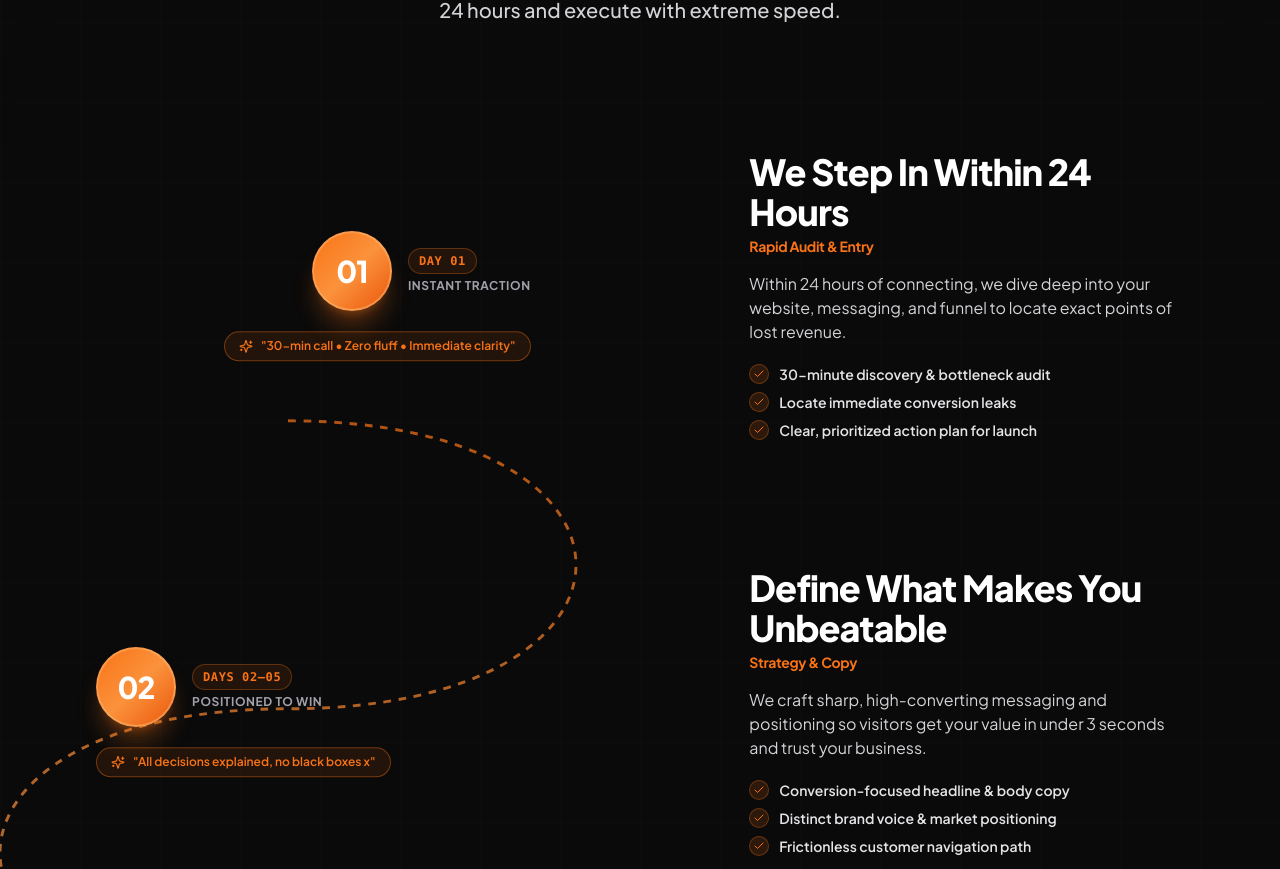
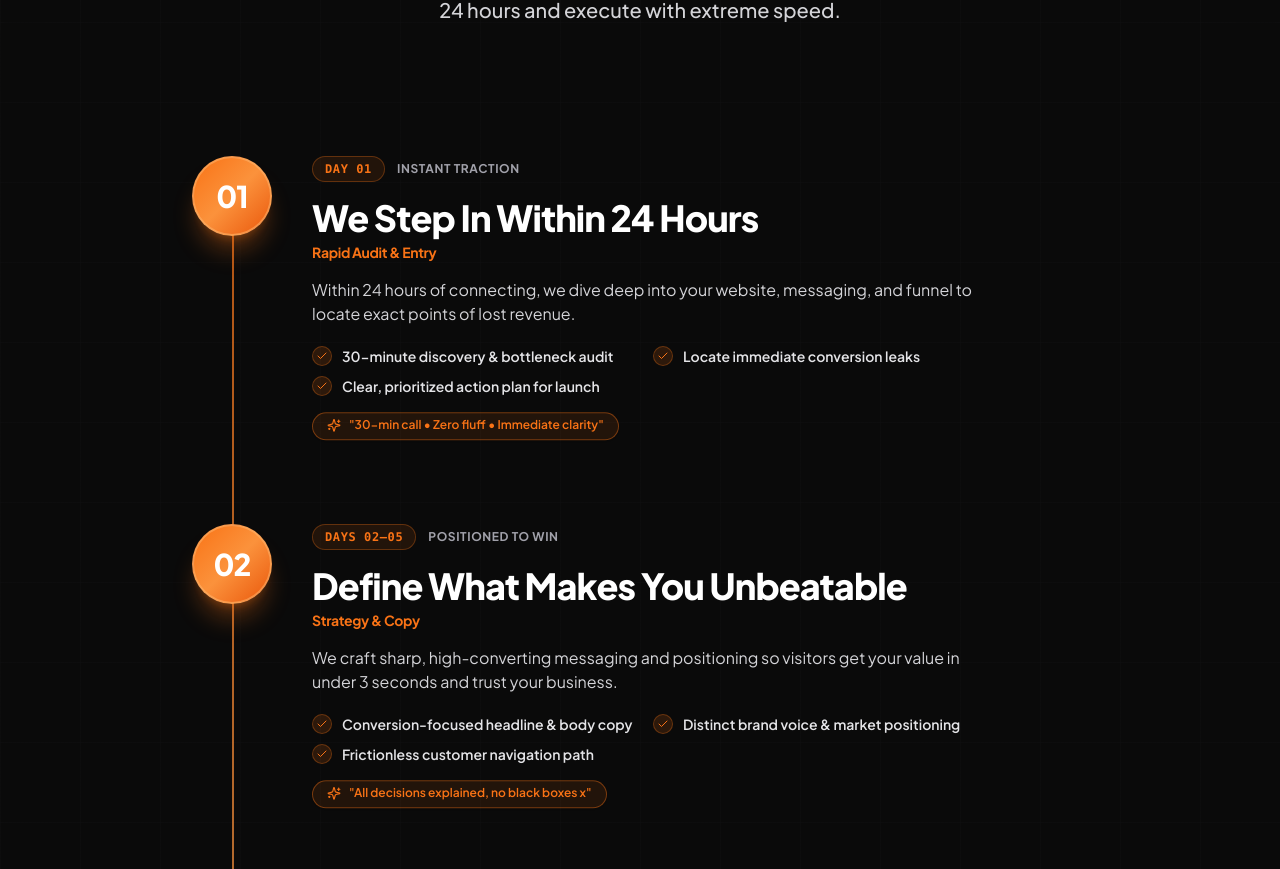
Before and after one commit to itsroosguy/roosx, a React (Vite) app: page / in a window 1280 px wide. Shown: the part 2430-3299 px from the top of the page. Built offline with nearby package versions, Linux system fonts and the light colour scheme.

Commit message:
Convert ProcessSection into a single vertical column editorial timeline

```diff
--- a/src/components/ProcessSection.tsx
+++ b/src/components/ProcessSection.tsx
@@ -163,91 +163,43 @@ export const ProcessSection: React.FC<ProcessSectionProps> = ({
           </p>
         </motion.div>
 
-        {/* PINTEREST-INSPIRED CONTINUOUS WINDING SNAKE LINE ROADMAP (ZERO BOXES) */}
-        <div className="relative py-4">
+        {/* PINTEREST-INSPIRED SINGLE VERTICAL COLUMN EDITORIAL TIMELINE (ZERO BOXES) */}
+        <div className="relative max-w-4xl mx-auto py-4 text-left">
 
-          {/* CONTINUOUS WINDING SVG SNAKE LINE (VISIBLE ON DESKTOP & TABLET) */}
-          <div className="absolute inset-0 flex justify-center pointer-events-none hidden md:block">
-            <svg
-              className="h-full w-full max-w-3xl overflow-visible"
-              viewBox="0 0 800 1200"
-              fill="none"
-            >
-              <defs>
-                <linearGradient id="snakePathGrad" x1="0%" y1="0%" x2="0%" y2="100%">
-                  <stop offset="0%" stopColor="#F97316" />
-                  <stop offset="50%" stopColor="#FB923C" />
-                  <stop offset="100%" stopColor="#EA580C" />
-                </linearGradient>
-              </defs>
-              <path
-                d="M 200,80 C 600,80 600,380 200,380 C -200,380 -200,680 200,680 C 600,680 600,980 200,980"
-                stroke="url(#snakePathGrad)"
-                strokeWidth="3"
-                strokeDasharray="8 8"
-                className="opacity-70"
-              />
-            </svg>
-          </div>
+          {/* CONTINUOUS VERTICAL CONNECTING LASER LINE */}
+          <div className="absolute top-10 bottom-10 left-8 sm:left-10 w-0.5 bg-gradient-to-b from-[#F97316] via-[#FB923C] to-[#EA580C] opacity-70 pointer-events-none" />
 
-          {/* 4 EDITORIAL OPEN ROADMAP STEPS */}
-          <div className="space-y-20 sm:space-y-32 relative">
+          {/* 4 EDITORIAL VERTICAL COLUMN STEPS */}
+          <div className="space-y-14 sm:space-y-20 relative">
             {fastTrackSteps.map((step, idx) => {
-              const isLeft = step.align === 'left';
-
               return (
                 <motion.div
                   key={step.id}
-                  initial={{ opacity: 0, y: 35 }}
-                  whileInView={{ opacity: 1, y: 0 }}
+                  initial={{ opacity: 0, x: -25 }}
+                  whileInView={{ opacity: 1, x: 0 }}
                   viewport={{ once: true, amount: 0.3 }}
-                  transition={{ duration: 0.7, delay: idx * 0.1, ease: [0.22, 1, 0.36, 1] }}
-                  className={`grid grid-cols-1 md:grid-cols-12 gap-8 items-center text-left relative ${
-                    isLeft ? '' : 'md:flex-row-reverse'
-                  }`}
+                  transition={{ duration: 0.6, delay: idx * 0.1, ease: [0.22, 1, 0.36, 1] }}
+                  className="flex items-start gap-6 sm:gap-10 relative"
                 >
-
-                  {/* STEP NUMBER & NODE BADGE (CENTER/LEFT) */}
-                  <div
-                    className={`md:col-span-5 flex flex-col ${
-                      isLeft ? 'md:items-end md:text-right' : 'md:items-start md:text-left'
-                    }`}
-                  >
-                    <div className="flex items-center gap-4 mb-2">
-                      <div className="relative">
-                        {/* Glowing Circular Number Circle (No Box Card) */}
+                  {/* STEP NUMBER & NODE BADGE (SITTING DIRECTLY ON VERTICAL LINE) */}
+                  <div className="relative shrink-0 pt-1">
                     <div className="w-16 h-16 sm:w-20 sm:h-20 rounded-full bg-gradient-to-br from-[#F97316] via-[#FB923C] to-[#EA580C] text-white flex items-center justify-center font-display text-2xl sm:text-3xl font-black shadow-xl shadow-[#F97316]/30 border-2 border-[#FDBA74]/50 relative z-10">
                       {step.num}
                     </div>
                     <span className="absolute -inset-2 rounded-full border border-[#F97316]/30 animate-ping opacity-25" />
                   </div>
 
-                      <div>
-                        <span className="text-xs font-mono font-bold px-2.5 py-1 rounded-full bg-[#F97316]/10 text-[#F97316] border border-[#F97316]/30 uppercase tracking-wider block w-max mb-1">
+                  {/* STEP CONTENT & NARRATIVE (SINGLE COLUMN FLOW) */}
+                  <div className="space-y-4 pt-1 flex-1">
+                    <div className="flex items-center gap-3 flex-wrap">
+                      <span className="text-xs font-mono font-bold px-3 py-1 rounded-full bg-[#F97316]/10 text-[#F97316] border border-[#F97316]/30 uppercase tracking-wider">
                         {step.timeframe}
                       </span>
-                        <div className="text-xs font-bold uppercase tracking-wider text-zinc-400">
+                      <span className="text-xs font-bold uppercase tracking-wider text-zinc-400">
                         {step.badgeText}
-                        </div>
-                      </div>
+                      </span>
                     </div>
 
-                    {/* Floating Handwritten Callout Annotation (Pinterest Style) */}
-                    <motion.div
-                      animate={{ y: [-2, 2, -2] }}
-                      transition={{ duration: 4, repeat: Infinity, ease: 'easeInOut' }}
-                      className="mt-3 inline-flex items-center gap-2 px-3.5 py-1.5 rounded-full bg-[#F97316]/10 border border-[#F97316]/40 text-xs font-semibold text-[#F97316] rotate-[-2deg] shadow-sm"
-                    >
-                      <Sparkles className="w-3.5 h-3.5 shrink-0" />
-                      <span>"{step.annotation}"</span>
-                    </motion.div>
-                  </div>
-
-                  {/* CENTER SPACER (2 COLS) */}
-                  <div className="hidden md:block md:col-span-2" />
-
-                  {/* STEP CONTENT & NARRATIVE (5 COLS - OPEN EDITORIAL TEXT, NO BOX CARDS) */}
-                  <div className="md:col-span-5 space-y-4">
                     <div>
                       <h3
                         className={`font-display text-2xl sm:text-4xl font-extrabold tracking-tight leading-tight ${
@@ -262,7 +214,7 @@ export const ProcessSection: React.FC<ProcessSectionProps> = ({
                     </div>
 
                     <p
-                      className={`text-sm sm:text-base leading-relaxed font-normal ${
+                      className={`text-sm sm:text-base leading-relaxed font-normal max-w-2xl ${
                         isDarkMode ? 'text-[#D4D4D8]' : 'text-[#52525B]'
                       }`}
                     >
@@ -270,7 +222,7 @@ export const ProcessSection: React.FC<ProcessSectionProps> = ({
                     </p>
 
                     {/* Open Bullet Milestones (No Card Enclosures) */}
-                    <div className="space-y-2 pt-1">
+                    <div className="grid grid-cols-1 sm:grid-cols-2 gap-2.5 pt-1 max-w-2xl">
                       {step.keyPoints.map((point, pIdx) => (
                         <div key={pIdx} className="flex items-center gap-2.5 text-xs sm:text-sm font-semibold">
                           <div className="w-5 h-5 rounded-full bg-[#F97316]/15 text-[#F97316] flex items-center justify-center shrink-0 border border-[#F97316]/30">
@@ -280,13 +232,22 @@ export const ProcessSection: React.FC<ProcessSectionProps> = ({
                         </div>
                       ))}
                     </div>
+
+                    {/* Floating Handwritten Callout Annotation */}
+                    <motion.div
+                      animate={{ y: [-2, 2, -2] }}
+                      transition={{ duration: 4, repeat: Infinity, ease: 'easeInOut' }}
+                      className="pt-1 inline-flex items-center gap-2 px-3.5 py-1.5 rounded-full bg-[#F97316]/10 border border-[#F97316]/40 text-xs font-semibold text-[#F97316] shadow-sm"
+                    >
+                      <Sparkles className="w-3.5 h-3.5 shrink-0" />
+                      <span>"{step.annotation}"</span>
+                    </motion.div>
                   </div>
 
                 </motion.div>
               );
             })}
           </div>
-
         </div>
 
         {/* BOTTOM CTA AUDIT TRIGGER (NO PPT BOX) */}
```
Lines whose indentation alone changed are shown as unchanged.
